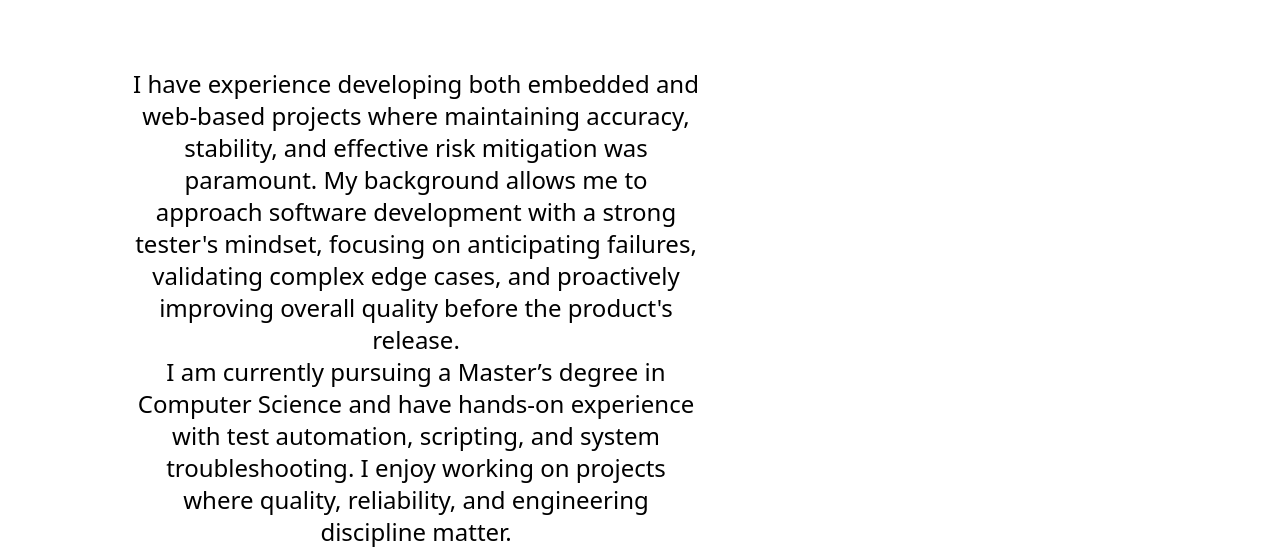
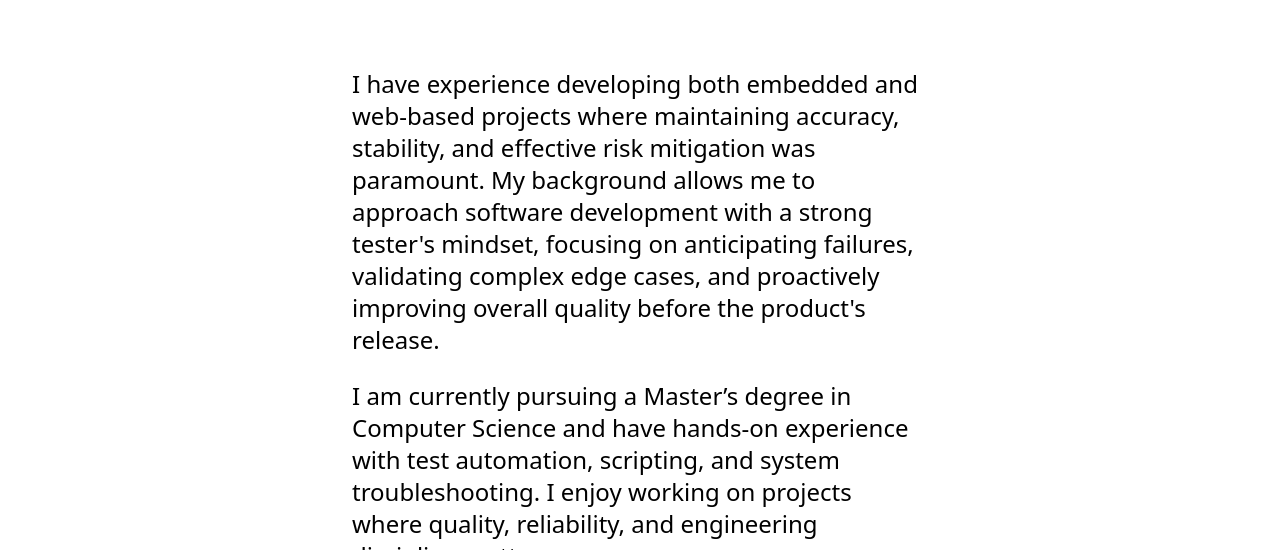
Before and after one commit to apitongcm/web-portfolio-2025, a React (Vite) app: page /home in a window 1280 px wide. Shown: the part 3512-4062 px from the top of the page. Built offline with nearby package versions, Linux system fonts and the light colour scheme; no server answers.

Commit message:
update: fixed Text format, and About Detail styling

```diff
--- a/src/Components/About-Detail.jsx
+++ b/src/Components/About-Detail.jsx
@@ -10,7 +10,7 @@ function MoreAboutMe() {
 
   return (
     <>
-     <section className="min-h-screen bg-white py-24 px-6 ">
+     <section className="min-h-screen bg-white py-24 px-6">
   <motion.h2
     initial={{ opacity: 0, y: 25 }}
     whileInView={{ opacity: 1, y: 0 }}
@@ -20,11 +20,8 @@ function MoreAboutMe() {
     More <span className="text-blue-600">About me</span>
   </motion.h2>
 
-
   <motion.div
-  className="
-    grid-cols-2 gap-4 max-w-6xl mx-auto text-center
-  "
+    className="grid place-items-center max-w-6xl mx-auto px-4"
     initial="hidden"
     whileInView="visible"
     viewport={{ once: true }}
@@ -35,19 +32,18 @@ function MoreAboutMe() {
       },
     }}
   >
-    <div className='mb-6 px-4 sm:px-8 md:px-16 text-center sm:text-left'>
-
-    <p className="text-lg sm:text-xl md:text-2xl text-black max-w-xl mx-auto sm:mx-0 text-center ">
+    <div className="mb-6 text-center sm:text-left">
+      <p className="text-lg sm:text-xl md:text-2xl text-black max-w-xl mx-auto mb-6">
         I have experience developing both embedded and web-based projects where maintaining accuracy, stability,
         and effective risk mitigation was paramount. My background allows me to approach software development with
         a strong tester's mindset, focusing on anticipating failures, validating complex edge cases, and proactively
         improving overall quality before the product's release.
       </p>
 
-    <p className="text-lg sm:text-xl md:text-2xl text-black max-w-xl mx-auto sm:mx-0 text-center">
-      I am currently pursuing a Master’s degree in Computer Science and
-       have hands-on experience with test automation, scripting, and system troubleshooting.
-       I enjoy working on projects where quality, reliability, and engineering discipline matter.
+      <p className="text-lg sm:text-xl md:text-2xl text-black max-w-xl mx-auto">
+        I am currently pursuing a Master’s degree in Computer Science and have hands-on experience with test
+        automation, scripting, and system troubleshooting. I enjoy working on projects where quality, reliability,
+        and engineering discipline matter.
       </p>
     </div>
   </motion.div>
--- a/src/Components/Hero.jsx
+++ b/src/Components/Hero.jsx
@@ -65,7 +65,7 @@ function TypewriterHero() {
     <h1 className="mt-10 text-4xl sm:text-5xl md:text-7xl font-extrabold leading-tight drop-shadow-xl">
       Carl Marwin{" "}
       <span className="text-transparent bg-clip-text bg-gradient-to-r from-blue-500 to-cyan-500">
-        Apitong
+        Apitong, ECT, CC
       </span>
     </h1>
 
--- a/src/Components/ParallaxSection.jsx
+++ b/src/Components/ParallaxSection.jsx
@@ -50,7 +50,7 @@ export default function ParallaxHero() {
           initial={{ opacity: 0, y: 30 }}
           whileInView={{ opacity: 1, y: 0 }}
           transition={{ duration: 0.8 }}
-          className="text-5xl sm:text-7xl md:text-8xl font-extrabold mt-3 leading-tight drop-shadow-xl max-[641px]:text-6xl"
+          className="text-5xl sm:text-6xl md:text-8xl font-extrabold mt-3 leading-tight drop-shadow-xl max-[641px]:text-6xl"
         >
           Software Testing
           , Automation, {" "} <br />
```
Lines whose indentation alone changed are shown as unchanged.
